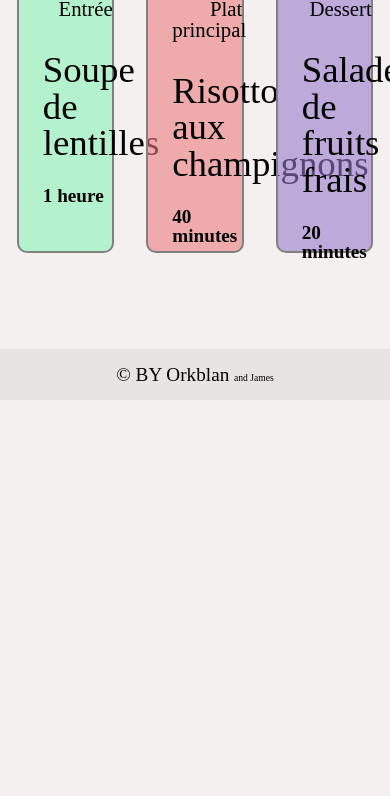
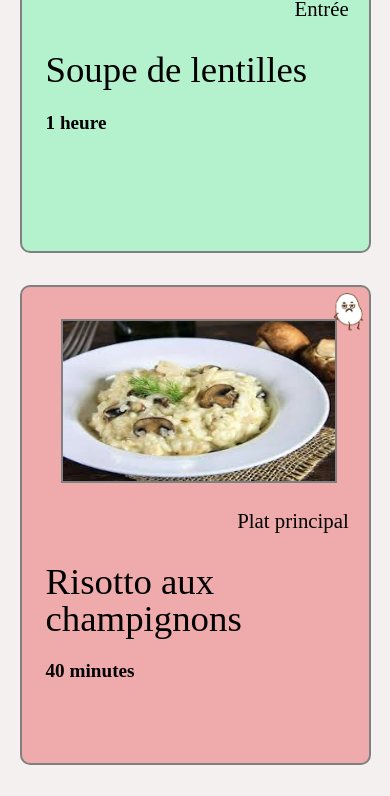
Before and after one commit to Bossola-Yannick/happyMeal, a plain HTML site: page index.html in a window 390 px wide. Shown: the part 751-1547 px from the top of the page. Drawn offline with nearby package versions, Linux system fonts and the light colour scheme.

Commit message:
feat: Titles and styles for ingredients and preparation in the menu, and responsive disign

```diff
--- a/js/card.js
+++ b/js/card.js
@@ -57,16 +57,23 @@ const getRecipe = (recipe) => {
     .attr({ class: "card-time" });
   let cardFaceBack = $("<div></div>").attr({ class: "card-face card-back" });
   // gérer le tableau des ingrédient
+  let cardingedientTitle = $("<p></p>")
+    .text("Ingrédients :")
+    .attr({ class: "ingredientTitle" });
   let ingredientList = [];
   for (const ingredient of recipe.ingredients) {
     ingredientList.push(ingredient.nom);
   }
-  let cardIngredient = $("<p></p>")
-    .text(`Ingrédients : ${ingredientList}`)
-    .attr({});
+  let cardIngredient = $("<span></span>")
+    .text(ingredientList)
+    .attr({ class: "ingredientList" });
   // gestion des étapes de préparation
-  //
-  let cardPreparing = $("<div></div>").text("Préparation :").attr({});
+
+  let cardPreparing = $("<div></div>").attr({ class: "making" });
+  let cardTitleMaking = $("<h3></h3>")
+    .text("Préparation")
+    .attr({ class: "makingTitle" });
+  cardPreparing.append(cardTitleMaking);
   let numStage = 1;
   for (const etape of recipe.etapes) {
     let preparing = $("<p></p>").text(`${numStage} : ${etape}`);
@@ -83,7 +90,9 @@ const getRecipe = (recipe) => {
   cardFaceFront.append(cardTime);
   card.append(cardFaceBack);
   cardFaceBack.append(cardTitleBack);
-  cardFaceBack.append(cardIngredient);
+  cardingedientTitle.append(cardIngredient);
+  cardFaceBack.append(cardingedientTitle);
+
   cardFaceBack.append(cardPreparing);
 
   // insertion dans le DOM
--- a/style/card.css
+++ b/style/card.css
@@ -19,6 +19,8 @@
   transform-style: preserve-3d;
   transition: 1s;
 }
+
+/* face des cartes */
 .card-container-img {
   height: 10rem;
   width: 85%;
@@ -54,6 +56,18 @@
   background-color: rgba(152, 120, 204, 0.589);
 }
 
+/* dos des cartes */
+.ingredientTitle,
+.makingTitle {
+  font-size: 1.2rem;
+  font-weight: 600;
+  padding: 0.3rem;
+}
+.ingredientList {
+  font-size: 0.9rem;
+  font-weight: 400;
+}
+
 /* gestion du retournement des cartes */
 .card-face {
   position: absolute;
@@ -83,3 +97,15 @@
 .favorite-icon {
   max-width: 100%;
 }
+
+/* Responsive */
+@media screen and (max-width: 500px) {
+  .card {
+    width: 90%;
+  }
+}
+@media screen and (min-width: 500px) and (max-width: 1200px) {
+  .card {
+    width: 45%;
+  }
+}
--- a/style/index.css
+++ b/style/index.css
@@ -38,3 +38,10 @@ main {
   cursor: pointer;
   padding: 0.3rem;
 }
+
+/* Responsive */
+@media screen and (max-width: 900px) {
+  .search-bar {
+    width: 70%;
+  }
+}
```
Also changed, not shown: pages/favoris.html (+4 -7 lines), style/list.css (+23 -0 lines).
